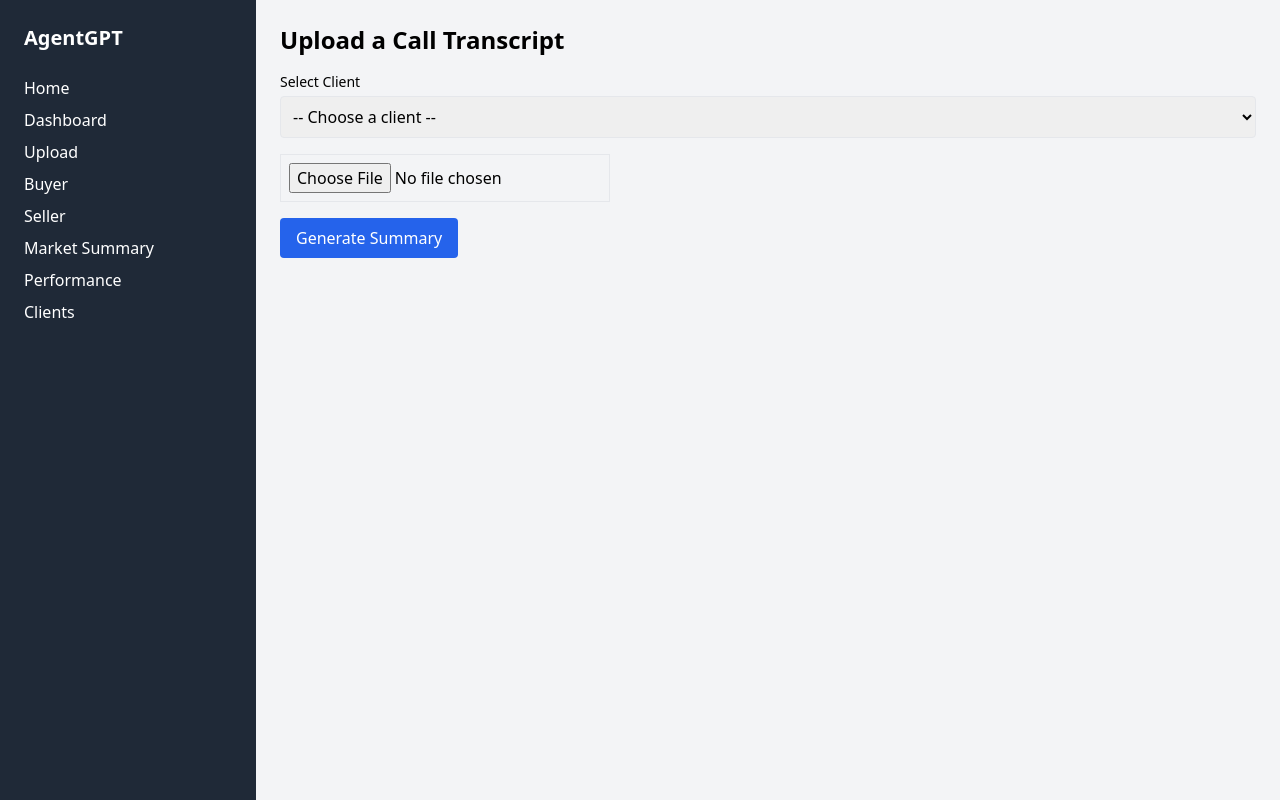
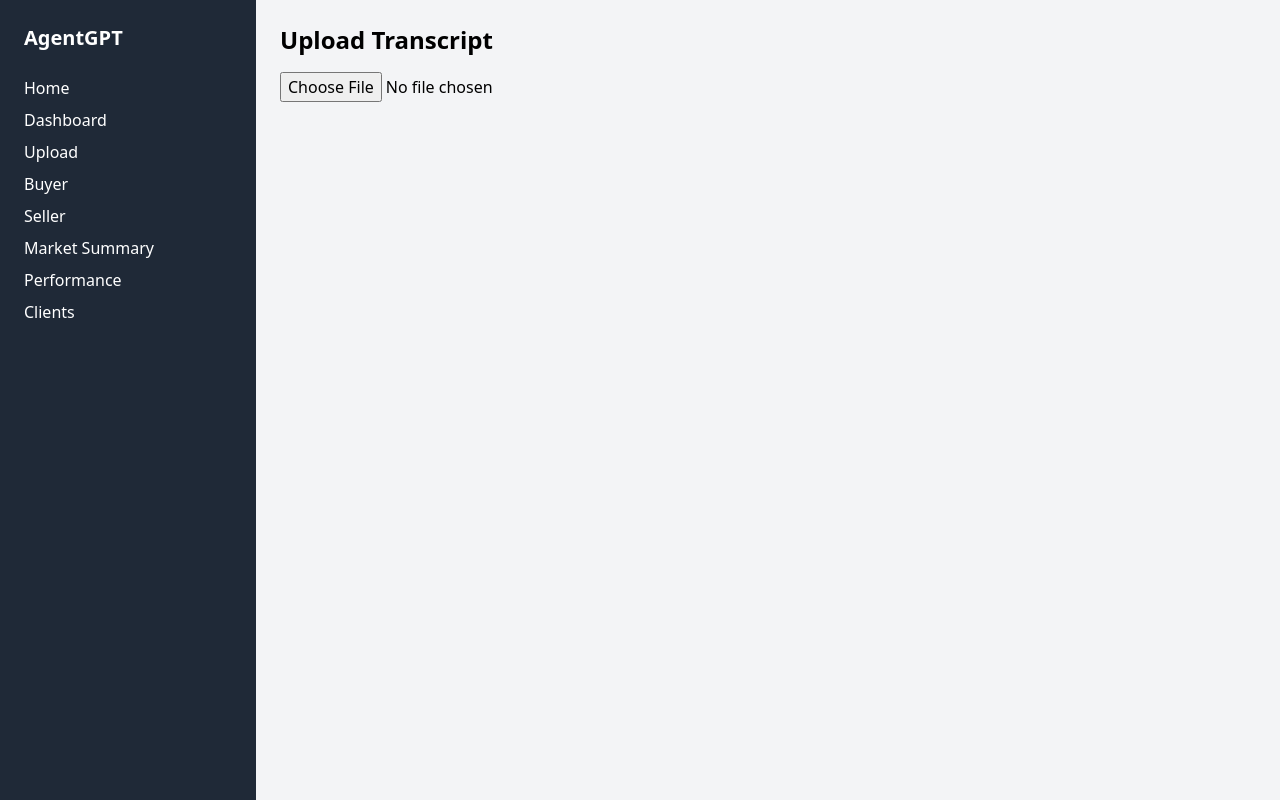
Before and after one commit to malsarraf98/agentgpt-prototype, a Next.js app: page /upload in a window 1280 px wide. Built offline with nearby package versions, Linux system fonts and the light colour scheme.

Commit message:
Update upload.js

```diff
--- a/pages/upload.js
+++ b/pages/upload.js
@@ -1,163 +1,119 @@
-import { useState, useEffect } from "react";
+import { useState } from "react";
 
 export default function Upload() {
   const [summary, setSummary] = useState("");
-  const [file, setFile] = useState(null);
-  const [selectedClient, setSelectedClient] = useState("");
-  const [status, setStatus] = useState("");
-  const [clients, setClients] = useState([]);
-  const [editableSummary, setEditableSummary] = useState("");
+  const [email, setEmail] = useState("");
+  const [clientName, setClientName] = useState("");
   const [nextStep, setNextStep] = useState("");
   const [dueDate, setDueDate] = useState("");
-  const [showSaveButton, setShowSaveButton] = useState(false);
+  const [fileName, setFileName] = useState("");
+  const [loading, setLoading] = useState(false);
 
-  useEffect(() => {
-    let storedClients = JSON.parse(localStorage.getItem("agentgpt-crm"));
+  const handleFile = async (e) => {
+    const file = e.target.files[0];
+    if (!file) return;
+    setFileName(file.name);
+    setLoading(true);
 
-    if (!storedClients || storedClients.length === 0) {
-      storedClients = [
-        {
-          name: "John & Mary Li",
-          type: "buyer",
-          budget: "$1.5M",
-          zip: "Newton, MA",
-          history: [],
-        },
-        {
-          name: "Susan Feld",
-          type: "seller",
-          property: "3BR condo in Brookline",
-          goal: "List in July",
-          history: [],
-        },
-      ];
-      localStorage.setItem("agentgpt-crm", JSON.stringify(storedClients));
+    const text = await file.text();
+
+    // Send to GPT to generate summary and follow-up suggestion
+    const gptResponse = await fetch("/api/summarize", {
+      method: "POST",
+      headers: { "Content-Type": "application/json" },
+      body: JSON.stringify({ transcript: text })
+    });
+
+    const { summary, suggestedNextStep, suggestedDueDate } = await gptResponse.json();
+
+    setSummary(summary);
+    setNextStep(suggestedNextStep || "");
+    setDueDate(suggestedDueDate || "");
+    setLoading(false);
+  };
+
+  const handleSave = () => {
+    if (!clientName || !summary) return alert("Client name and summary required");
+
+    const stored = JSON.parse(localStorage.getItem("agentgpt-crm")) || [];
+    const existing = stored.find((c) => c.name === clientName);
+
+    const newEntry = {
+      summary,
+      nextStep,
+      dueDate,
+      date: new Date().toISOString().split("T")[0],
+    };
+
+    if (existing) {
+      existing.history.push(newEntry);
+    } else {
+      stored.push({ name: clientName, email, history: [newEntry] });
     }
 
-    setClients(storedClients);
-  }, []);
-
-  const handleFileChange = (e) => {
-    setFile(e.target.files[0]);
-  };
-
-  const handleUpload = async () => {
-    if (!file || !selectedClient) {
-      alert("Please select a file and client.");
-      return;
-    }
-
-    setStatus("Processing...");
-
-    // Simulate GPT summary generation
-    setTimeout(() => {
-      const mockSummary = `Call Summary: Discussed buyer's timeline, interest in 3-bed homes in Newton, and financing questions.`;
-
-      setSummary(mockSummary);
-      setEditableSummary(mockSummary);
-      setShowSaveButton(true);
-      setStatus("Summary generated. Review and save below.");
-    }, 1500);
-  };
-
-  const handleSaveToClient = () => {
-    const updatedClients = clients.map(client => {
-      if (client.name === selectedClient) {
-        return {
-          ...client,
-          nextStep,
-          dueDate,
-          history: [
-            {
-              date: new Date().toLocaleDateString(),
-              summary: editableSummary,
-              nextStep,
-              dueDate
-            },
-            ...(client.history || [])
-          ]
-        };
-      }
-      return client;
-    });
-
-    setClients(updatedClients);
-    localStorage.setItem("agentgpt-crm", JSON.stringify(updatedClients));
-    setStatus("✅ Summary + next step saved to client record.");
-    setShowSaveButton(false);
+    localStorage.setItem("agentgpt-crm", JSON.stringify(stored));
+    alert("Saved to CRM");
+    setClientName("");
+    setEmail("");
     setNextStep("");
     setDueDate("");
+    setSummary("");
+    setFileName("");
   };
 
   return (
     <div>
-      <h1 className="text-2xl font-bold mb-4">Upload a Call Transcript</h1>
+      <h1 className="text-2xl font-bold mb-4">Upload Transcript</h1>
 
-      <div className="mb-4">
-        <label className="block text-sm font-medium mb-1">Select Client</label>
-        <select
-          className="w-full border p-2 rounded"
-          value={selectedClient}
-          onChange={(e) => setSelectedClient(e.target.value)}
-        >
-          <option value="">-- Choose a client --</option>
-          {clients.map((client) => (
-            <option key={client.name} value={client.name}>{client.name}</option>
-          ))}
-        </select>
-      </div>
+      <input type="file" accept=".txt" onChange={handleFile} className="mb-4" />
+      {fileName && <p className="text-sm text-gray-600">{fileName} selected</p>}
 
-      <div className="mb-4">
-        <input type="file" onChange={handleFileChange} className="border p-2" />
-      </div>
+      {loading && <p>Analyzing transcript with GPT...</p>}
 
-      <button
-        onClick={handleUpload}
-        className="bg-blue-600 text-white px-4 py-2 rounded hover:bg-blue-700"
-      >
-        Generate Summary
-      </button>
-
-      {status && <p className="mt-4 text-sm text-gray-600">{status}</p>}
-
-      {showSaveButton && (
-        <div className="mt-6 bg-white p-4 rounded shadow space-y-4">
-          <h2 className="text-xl font-bold mb-2">Review & Edit Summary</h2>
-
+      {!loading && summary && (
+        <>
           <textarea
-            value={editableSummary}
-            onChange={(e) => setEditableSummary(e.target.value)}
-            className="w-full border p-2 rounded h-32"
+            value={summary}
+            onChange={(e) => setSummary(e.target.value)}
+            rows={8}
+            className="w-full p-2 border rounded mb-4"
           />
 
-          <div>
-            <label className="block font-medium mb-1">Next Step</label>
+          <div className="grid grid-cols-1 md:grid-cols-2 gap-4 mb-4">
             <input
-              type="text"
-              value={nextStep}
-              onChange={(e) => setNextStep(e.target.value)}
-              className="w-full border p-2 rounded"
-              placeholder="e.g., Schedule tour, send new comps"
+              placeholder="Client Name"
+              value={clientName}
+              onChange={(e) => setClientName(e.target.value)}
+              className="p-2 border rounded"
+            />
+            <input
+              placeholder="Client Email (optional)"
+              value={email}
+              onChange={(e) => setEmail(e.target.value)}
+              className="p-2 border rounded"
             />
           </div>
 
-          <div>
-            <label className="block font-medium mb-1">Due Date</label>
-            <input
-              type="date"
-              value={dueDate}
-              onChange={(e) => setDueDate(e.target.value)}
-              className="w-full border p-2 rounded"
-            />
-          </div>
+          <input
+            placeholder="Next Step"
+            value={nextStep}
+            onChange={(e) => setNextStep(e.target.value)}
+            className="w-full p-2 border rounded mb-2"
+          />
+          <input
+            type="date"
+            value={dueDate}
+            onChange={(e) => setDueDate(e.target.value)}
+            className="w-full p-2 border rounded mb-4"
+          />
 
           <button
-            onClick={handleSaveToClient}
-            className="mt-4 bg-green-600 text-white px-4 py-2 rounded hover:bg-green-700"
+            onClick={handleSave}
+            className="bg-blue-600 text-white px-4 py-2 rounded hover:bg-blue-700"
           >
-            Save to Client Record
+            Save to CRM
           </button>
-        </div>
+        </>
       )}
     </div>
   );
```
